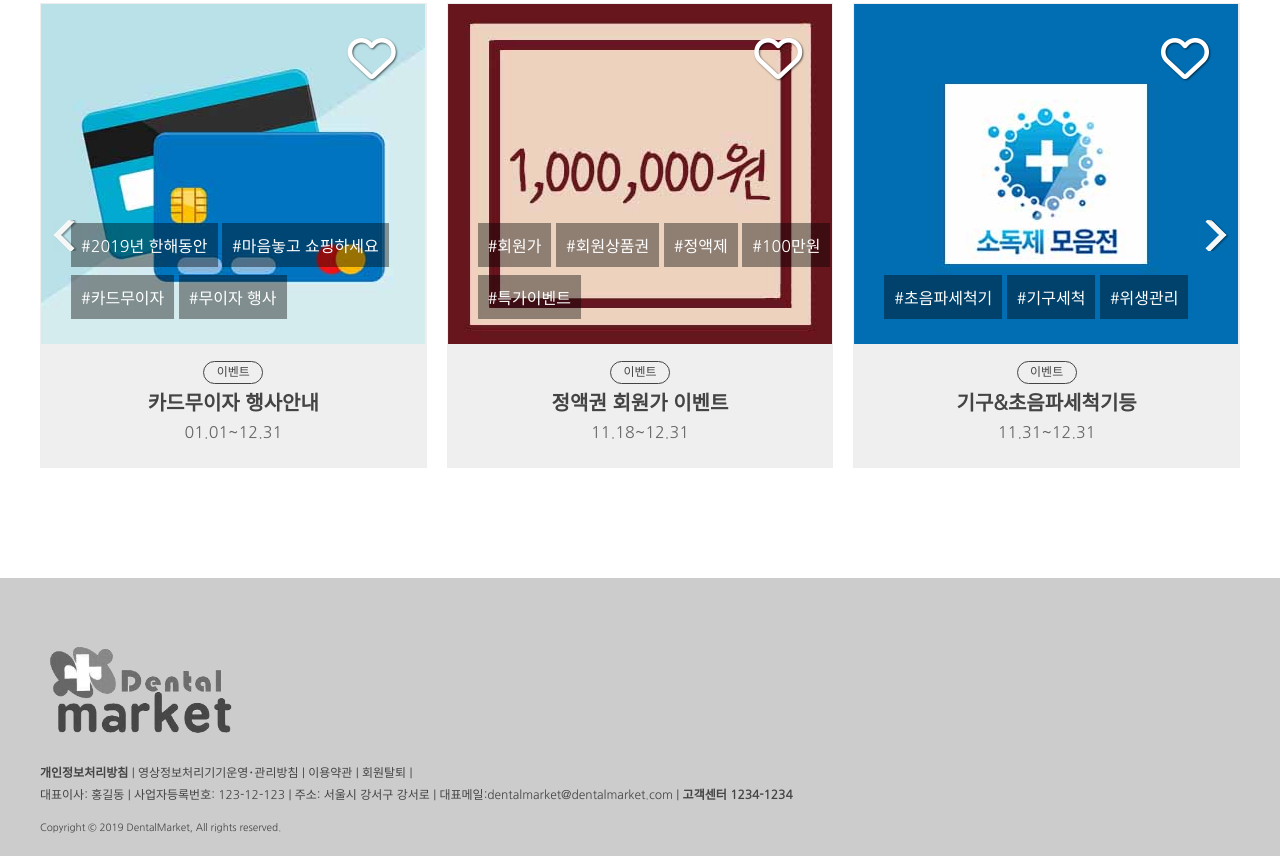
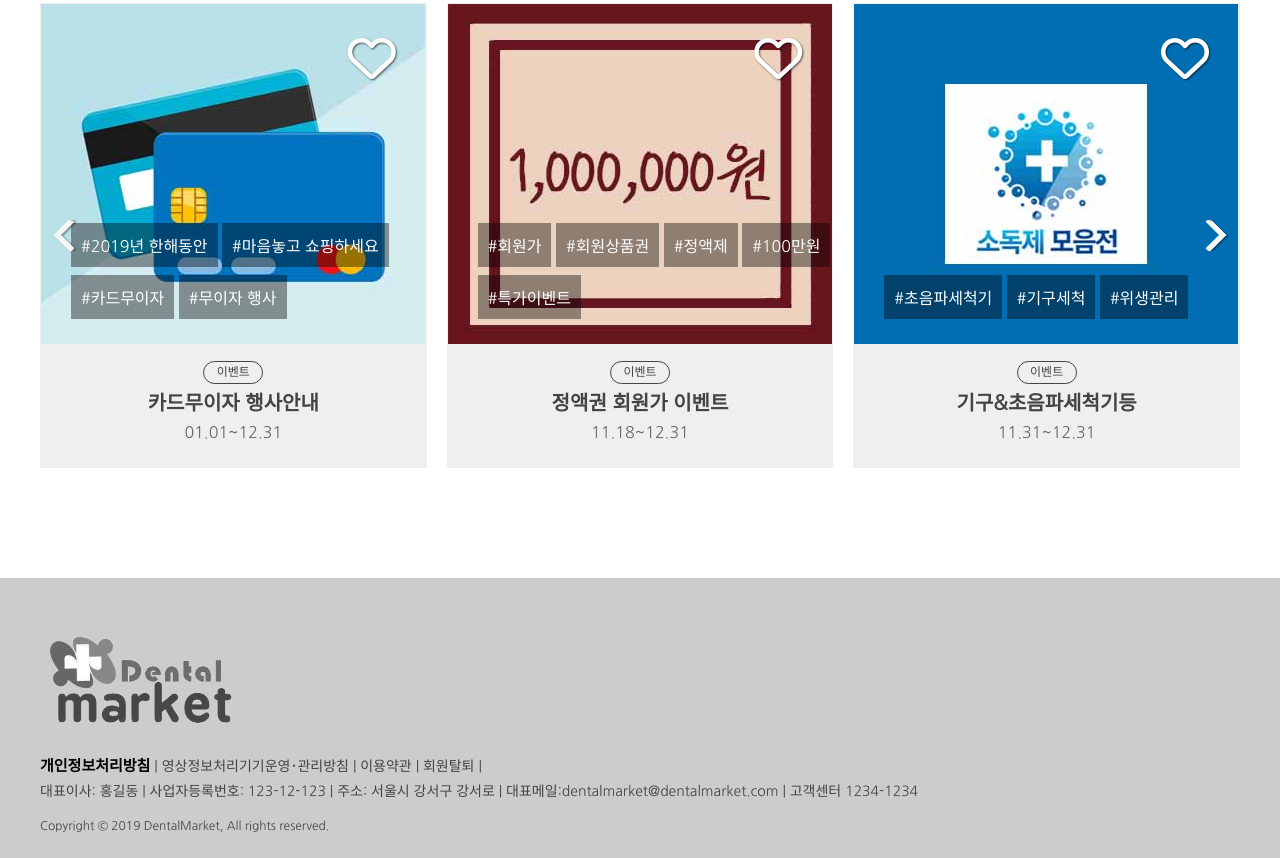
Before and after one commit to su-eun/dentalmarket, a plain HTML site: page index.html in a window 1280 px wide. Shown: the part 3287-4145 px from the top of the page. Drawn offline with nearby package versions, Linux system fonts and the light colour scheme.

Commit message:
Add files via upload

```diff
--- a/css/style.css
+++ b/css/style.css
@@ -375,8 +375,9 @@ font-weight: bold;
   width: 100%;
   text-align: left;
   background: #ccc;
-  padding-top: 60px;
+  padding-top: 50px;
   padding-bottom: 20px;
+
 }
 #main_footer .container > h1 {
   margin-bottom: 12px;
@@ -387,8 +388,14 @@ font-weight: bold;
 #main_footer .container > p {
   font-size: 12px;
   line-height: 1.8em;
+  font-size: 14px
+}
+#main_footer .container strong{
+  color: black;
+  font-size: 15px;
 }
 #main_footer .container > .copyright {
   font-size: 10px;
   margin-top: 12px;
+  font-size: 12px
 }
--- a/index.html
+++ b/index.html
@@ -235,7 +235,7 @@
       <a href="#">이용약관</a>  |
       <a href="#">회원탈퇴</a>  |
     </p>
-    <p>대표이사: 홍길동 | 사업자등록번호: 123-12-123 | 주소: 서울시 강서구 강서로 | <a href="#">대표메일:dentalmarket@dentalmarket.com</a> | <a href="#"><strong>고객센터 1234-1234</strong></a></p>
+    <p>대표이사: 홍길동 | 사업자등록번호: 123-12-123 | 주소: 서울시 강서구 강서로 | <a href="#">대표메일:dentalmarket@dentalmarket.com</a> | <a href="#">고객센터 1234-1234</a></p>
     <p class="copyright">Copyright &copy; 2019 DentalMarket, All rights reserved.</p>
     </div>
   </footer>
```
